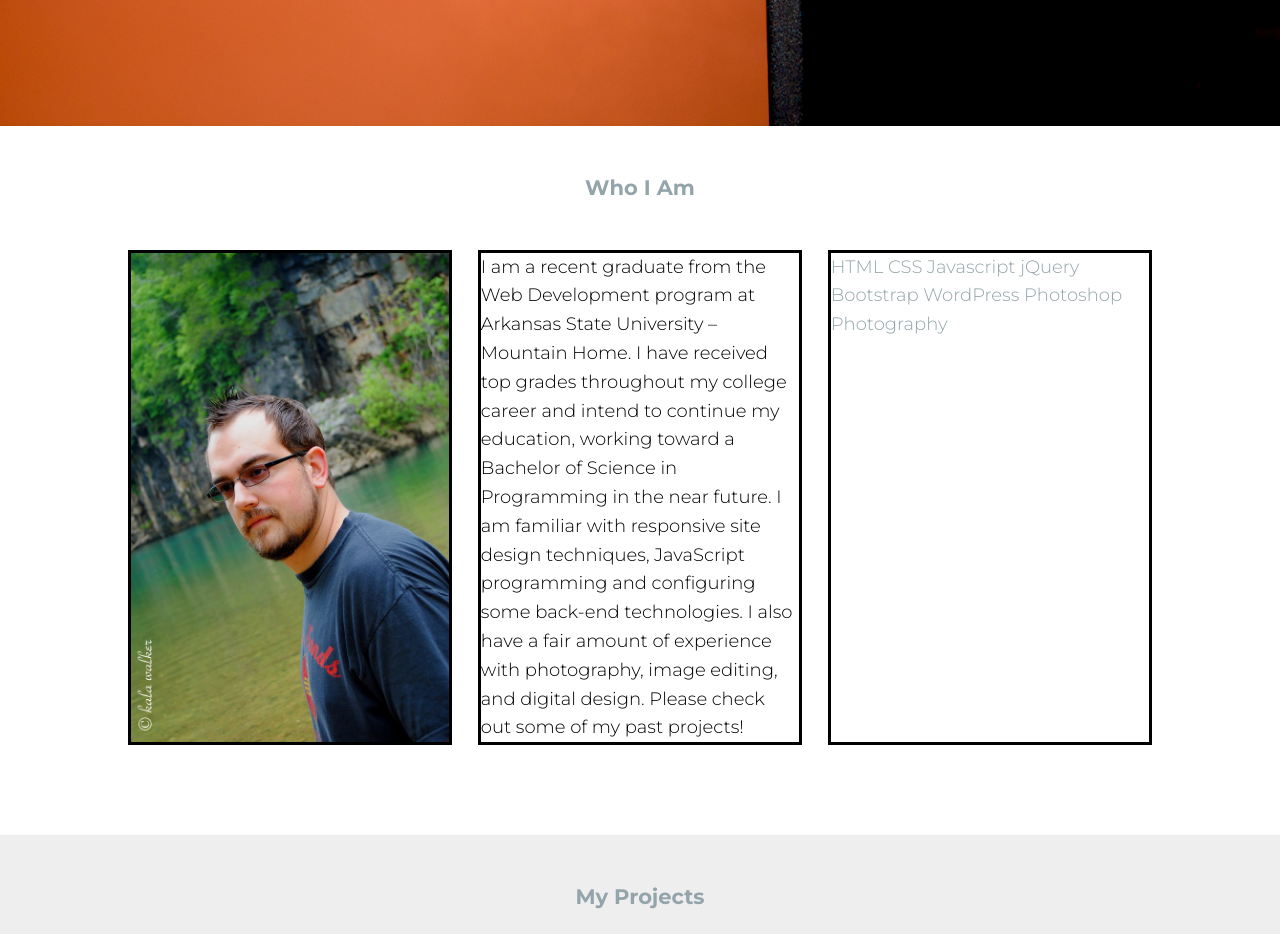
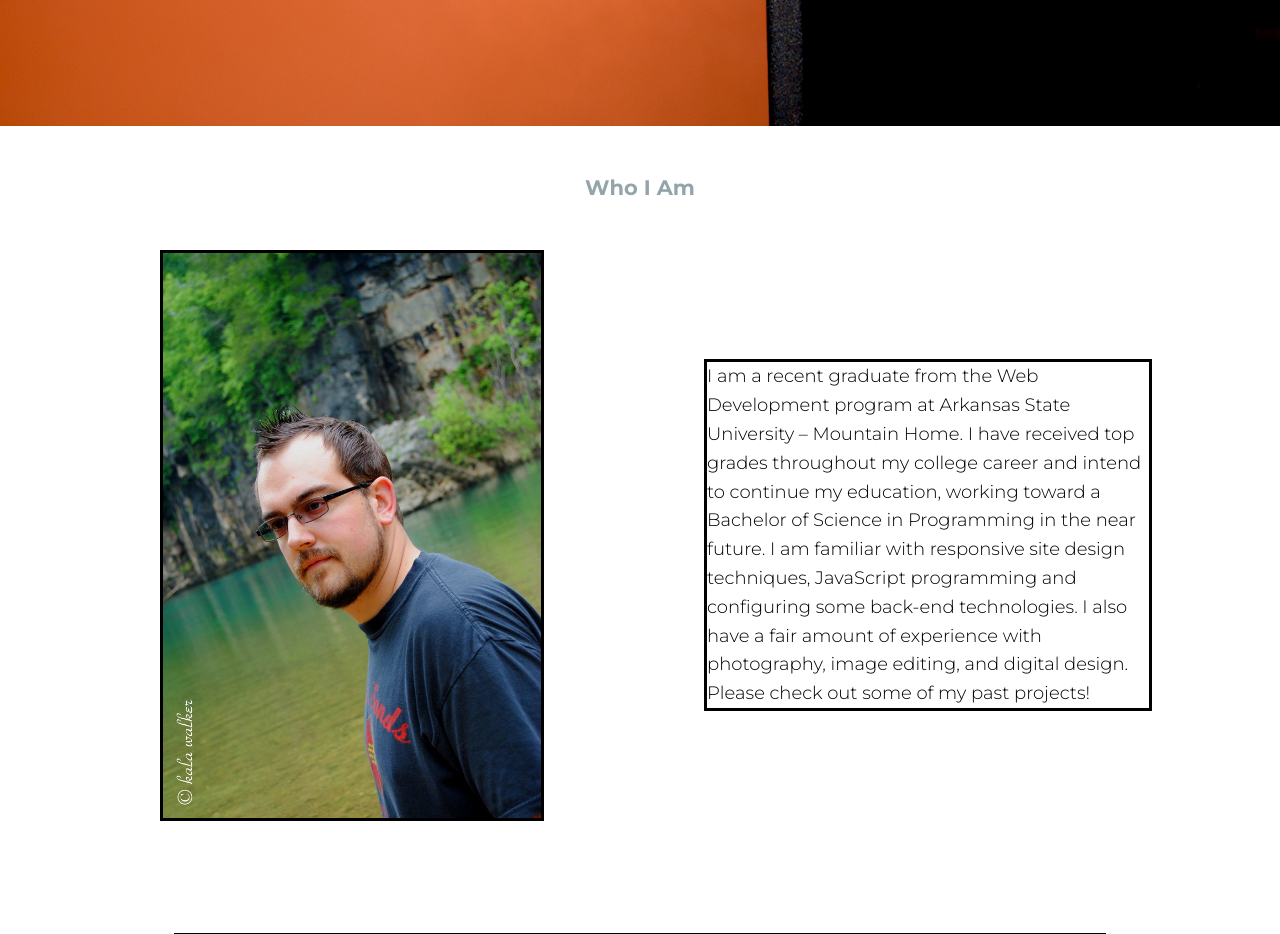
Before and after one commit to v1xiii/personal-resume-site, a Jekyll site: the page index.html, which Jekyll copies as it is, in a window 1280 px wide. Shown: the part 774-1708 px from the top of the page. Built offline with Jekyll 4.4.1, drawn with Linux system fonts in a browser that asks for light colours; nearby versions of some CDN libraries.

Commit message:
layout changes
about section grid
skills list styling
grid gutters

```diff
--- a/index.html
+++ b/index.html
@@ -59,22 +59,22 @@
 <h3 style="text-align: center; padding-top: 5vh;">My Projects</h3>
 <div id="grid-container-works">
 	<div class="portfolio-1 portfolio-item fade2">
-		<a href="/corrupted-land/corrupted_land.html" target="_blank" class="anchorfix"><img src="./corrupted-land/corruptedland.png" class="portfolio-image cover topcenter"></a>
+		<a href="/corrupted-land/corrupted_land.html" target="_blank"><img src="./corrupted-land/corruptedland.png" class="portfolio-image cover topcenter"></a>
 	</div>
 	<div class="portfolio-2 portfolio-item fade2">
-		<a href="/business-boutique/index.html" target="_blank" class="anchorfix"><img src="./business-boutique/businessboutique.png" class="portfolio-image cover topcenter"></a>
+		<a href="/business-boutique/index.html" target="_blank"><img src="./business-boutique/businessboutique.png" class="portfolio-image cover topcenter"></a>
 	</div>
 	<div class="portfolio-3 portfolio-item fade2">
-		<a href="/image-array/image-array.html" target="_blank" class="anchorfix"><img src="./image-array/imagearray.png" class="portfolio-image cover topcenter"></a>
+		<a href="/image-array/image-array.html" target="_blank"><img src="./image-array/imagearray.png" class="portfolio-image cover topcenter"></a>
 	</div>
 	<div class="portfolio-4 portfolio-item fade2">
-		<a href="/pencil-program/Pencil Program 1.0.html" target="_blank" class="anchorfix"><img src="./pencil-program/pencil-program.png" class="portfolio-image cover topleft"></a>
+		<a href="/pencil-program/Pencil Program 1.0.html" target="_blank"><img src="./pencil-program/pencil-program.png" class="portfolio-image cover topleft"></a>
 	</div>
 	<div class="portfolio-5 portfolio-item fade2">
-		<a href="/pincers/pincers.html" target="_blank" class="anchorfix"><img src="./pincers/pincerscrop.png" class="portfolio-image cover"></a>
+		<a href="/pincers/pincers.html" target="_blank"><img src="./pincers/pincerscrop.png" class="portfolio-image cover"></a>
 	</div>
 	<div class="portfolio-6 portfolio-item fade2">
-		<a href="/photography/photography.html" target="_blank" class="anchorfix"><img src="./photography/plantSmall.jpg" class="portfolio-image cover"></a>
+		<a href="/photography/photography.html" target="_blank"><img src="./photography/plantSmall.jpg" class="portfolio-image cover"></a>
 	</div>
 </div>
 </section>
--- a/main.css
+++ b/main.css
@@ -80,9 +80,12 @@
 #grid-container-about {
     padding: 5vh 10vw 10vh 10vw;
     display: grid;
-    grid-template-columns: repeat(auto-fit, minmax(200px, 1fr));
-    grid-row-gap: 2vh;
-    grid-column-gap: 2vw;
+    grid-template-columns: repeat(auto-fit, minmax(300px, 1fr));
+    grid-auto-rows: minmax(100px, auto);
+    grid-row-gap: 10vh;
+    grid-column-gap: 10vw;
+    justify-items: center;
+    align-items: center;
 }
 
 .section_content {
@@ -96,17 +99,28 @@
 
 #myself {
     vertical-align: bottom;
-    min-height: 50vh;
+    min-height: 250px;
+    max-width: 30vw;
+}
 
+#summary {
+    min-width: 300px;
 }
 
 #skills {
     background-color: white;
     border: solid black;
+    grid-column: 1 / -1;
+}
+
+ul {
+    text-align: center;
 }
 
 li {
-    display: inline;
+    display: inline-block;
+    min-width: 8vw;
+    padding: 10px;
 }
 
 #works {
@@ -118,12 +132,14 @@
     display: grid;
     grid-template-columns: repeat(auto-fit, minmax(350px, 1fr));
     grid-auto-rows: 1fr;
-    grid-row-gap: 2vh;
-    grid-column-gap: 2vw;
+    grid-row-gap: 10vh;
+    grid-column-gap: 10vw;
+    justify-items: center; /*this is causing the portfolio items to be different sizes*/
 }
 
 .portfolio-item {
     background-color: white;
+    max-width: 550px;
 }
 
 .cover {
@@ -199,15 +215,8 @@
     padding: 5vh 0vh 5vh 0vh;
 }
 
-/*TODO
--need boxes to expand and contract responsively
--need page sections to do the same
--responsive font size?
--sort out the header
--make firstpage content box contents more responsive
 
-
-Triangle header stuff
+/*Triangle header stuff
 /*.section_heading {
     grid-area: h;
     position: relative;
```
